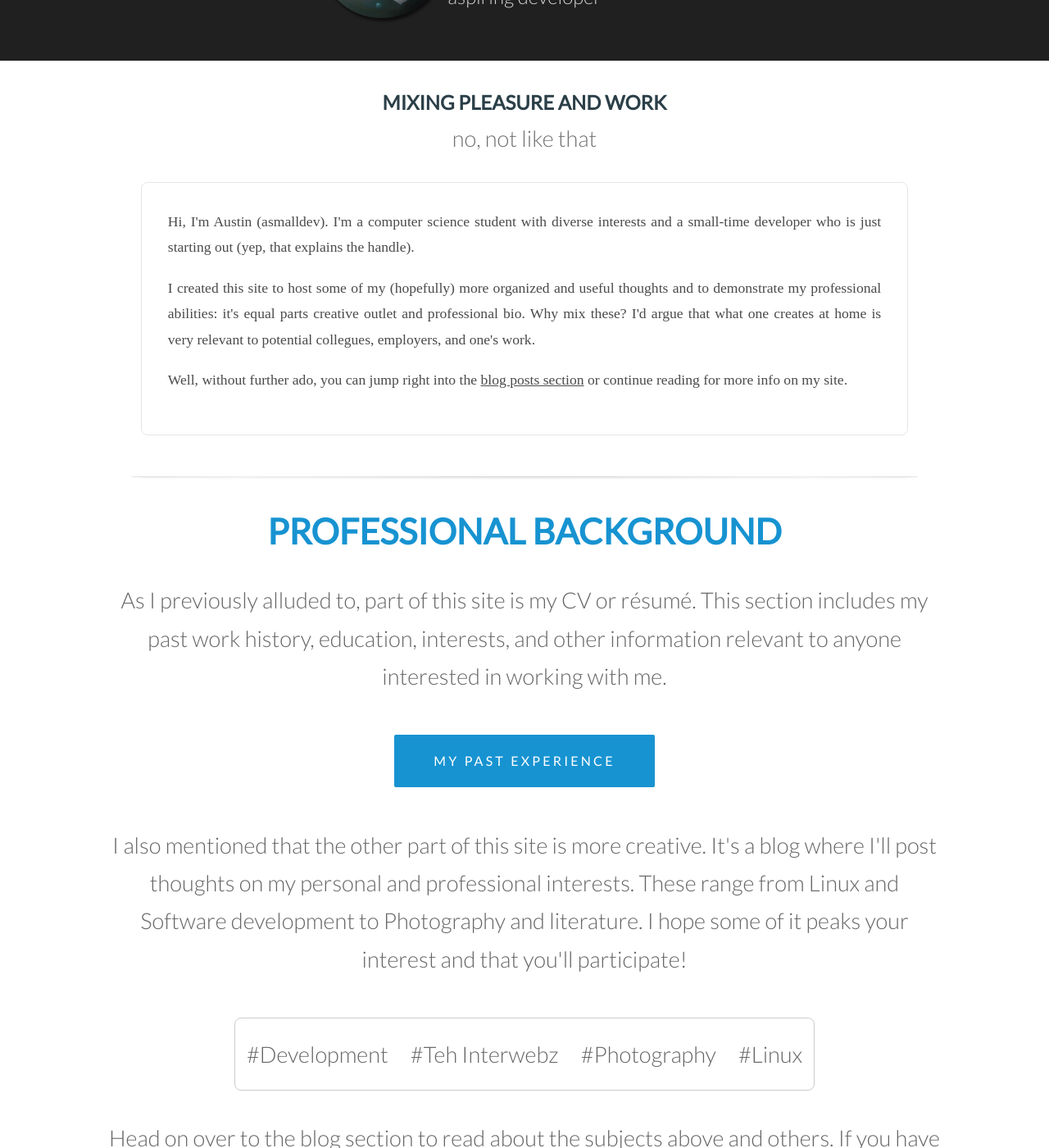
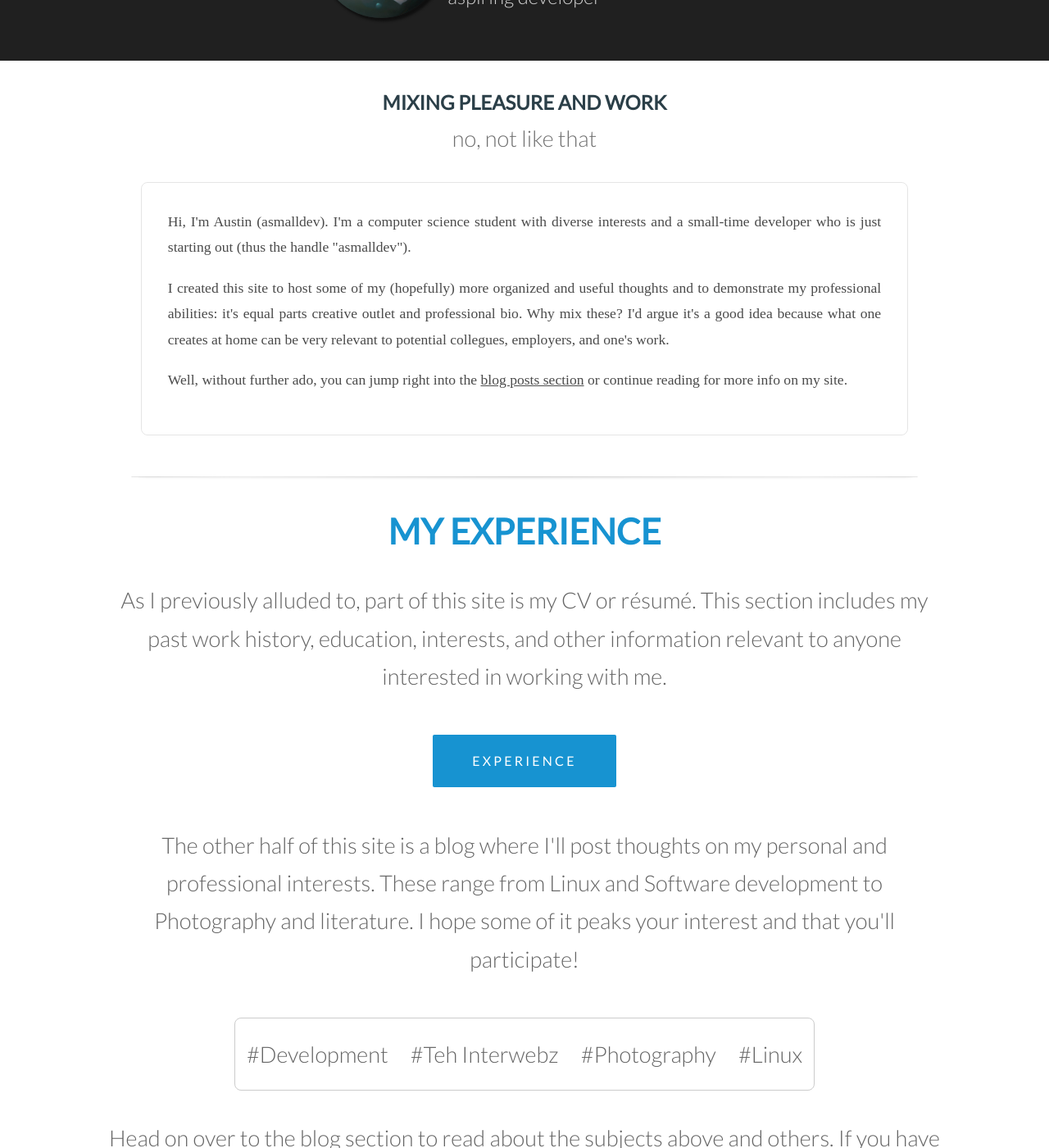
Before and after one commit to csmallbio/asmalldev.github.io, a Jekyll site: the page built from index.html, in a window 1280 px wide and 1400 px high, scrolled down 263 px. Shown: the whole window at 82% size. Built offline with Jekyll 4.4.1, drawn with Linux system fonts in a browser that asks for light colours; nearby versions of some CDN libraries; some web fonts are replaced; some of the changed text lies outside the part shown.

Commit message:
minor adjustment to indices

```diff
--- a/credits/index.html
+++ b/credits/index.html
@@ -31,7 +31,7 @@ title: Site Credits &middot; Austin Small
 				</div>
 			</div>
 
-<br><br><img class="divider" src="/img/divider.png" alt=""><br><br>
+<br><br><img class="divider" src="/img/divider.png" alt=""><br>
 			<div class="credit_box">
 				<div class="credit_box_left">
 					<div class="credit_left"><a class="credit_img" href="http://www.jekyllrb.com/"><img src="/img/octojekyll.png" alt="github and jekyll" title="github&jekyll"></a>
@@ -43,6 +43,7 @@ title: Site Credits &middot; Austin Small
 					</div>
 				</div>
 			</div>
+<br>
 <br>
 <br>
 
--- a/index.html
+++ b/index.html
@@ -29,11 +29,11 @@ title: About Me &middot; Austin Small
 						</div>
 						<div class="paragraph_wrapper">
 							<p>Hi, I'm Austin (asmalldev). I'm a computer science student with diverse interests and a small-time developer
-							who is just starting out (yep, that explains the handle).</p>
+							who is just starting out (thus the handle "asmalldev").</p>
 							<p>I created this site to host some of my (hopefully) more organized and useful thoughts and to demonstrate
 							my professional abilities: it's equal parts creative outlet and professional bio.
-							Why mix these? I'd argue that what one creates at home is very relevant to potential collegues, employers,
-							and one's work.
+							Why mix these? I'd argue it's a good idea because what one creates at home can be very relevant
+							to potential collegues, employers, and one's work.
 							</p>
 							<p>Well, without further ado, you can jump right into the <a href="{{site.baseurl}}/blog/index.html">blog posts section</a> or
 							continue reading for more info on my site.
@@ -44,18 +44,19 @@ title: About Me &middot; Austin Small
 <img class="divider" src="img/divider.png" alt="">
 				<div class="extra">
 					<div class="title2">
-						<h2 class="reduce">Professional Background</h2>
+						<h2 class="reduce">My Experience</h2>
 						<span class="byline">As I previously alluded to, part of this site is my CV or r&eacute;sum&eacute;. This section includes
 						my past work history, education, interests, and other information relevant to anyone interested in working with me.</span>
 							<div class="less_button">
 								<ul class="actions">
-									<li><a href="" class="button">My Past Experience</a></li>
+									<li><a href="" class="button">Experience</a></li>
 								</ul>
 							</div>
 							<div class="title2">
-						<span class="byline"> I also mentioned that the other part of this site is more creative. It's a blog where I'll post
-						thoughts on my personal and professional interests. These range from Linux and Software development to Photography and literature.
-						I hope some of it peaks your interest and that you'll participate!</span>
+						<span class="byline"> The other half of this site is a blog where I'll post
+						thoughts on my personal and professional interests. These range from Linux
+						and Software development to Photography and literature. I hope some of it
+						peaks your interest and that you'll participate!</span>
 					</div>
 							<div id="list_box">
 								<ul>
@@ -75,7 +76,7 @@ title: About Me &middot; Austin Small
 					</div>
 				<div class="categoriesbutton">
 					<ul class="actions">
-						<li><a href="" class="button">Go to all posts on the blog</a></li>
+						<li><a href="" class="button">All Blog Posts</a></li>
 					</ul>
 				</div>
 			</div>
```
